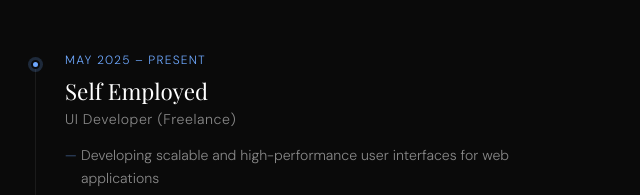
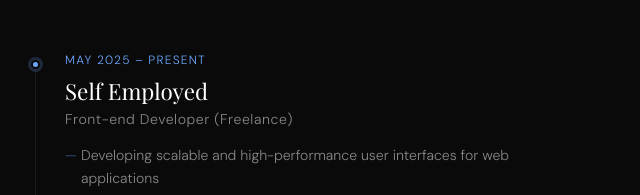
Before and after one commit to pratikpatel25/pratik-portfolio, a plain HTML site: page index.html in a window 1280 px wide. Shown: the part 3799-3994 px from the top of the page, 25-665 px from the left. Drawn offline with nearby package versions, Linux system fonts and the light colour scheme; a web font is replaced by a local one.

Commit message:
rpelace the designation

```diff
--- a/index.html
+++ b/index.html
@@ -396,7 +396,7 @@
         <div class="timeline-dot"></div>
         <div class="timeline-period">May 2025 – Present</div>
         <div class="timeline-company">Self Employed</div>
-        <div class="timeline-role">UI Developer (Freelance)</div>
+        <div class="timeline-role">Front-end Developer (Freelance)</div>
         <ul class="timeline-bullets">
           <li>Developing scalable and high-performance user interfaces for web applications</li>
           <li>Translating UI/UX designs into responsive, pixel-perfect frontend solutions</li>
```
